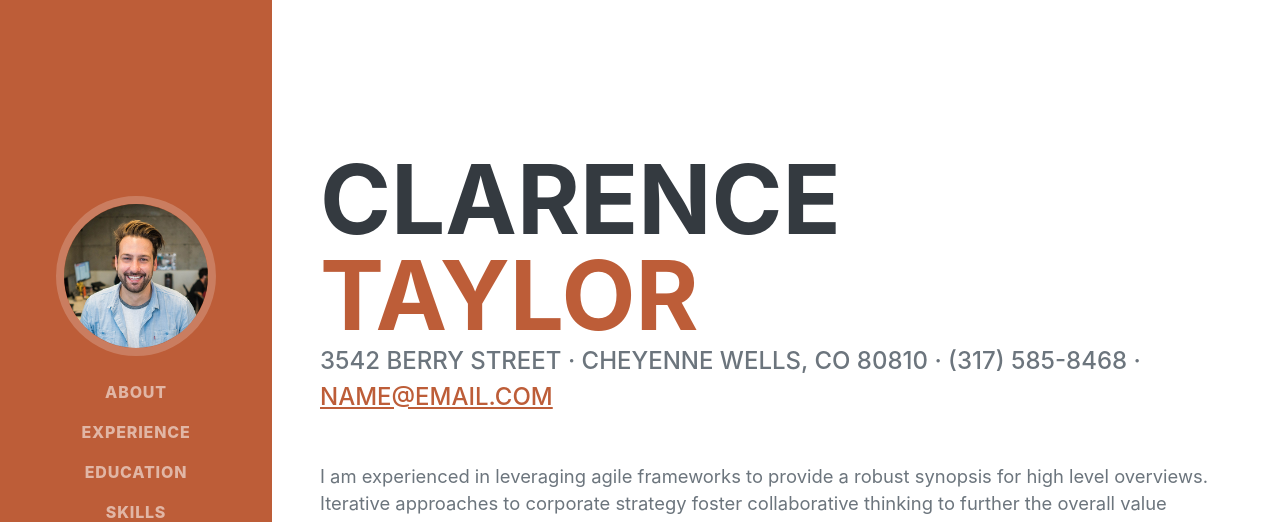
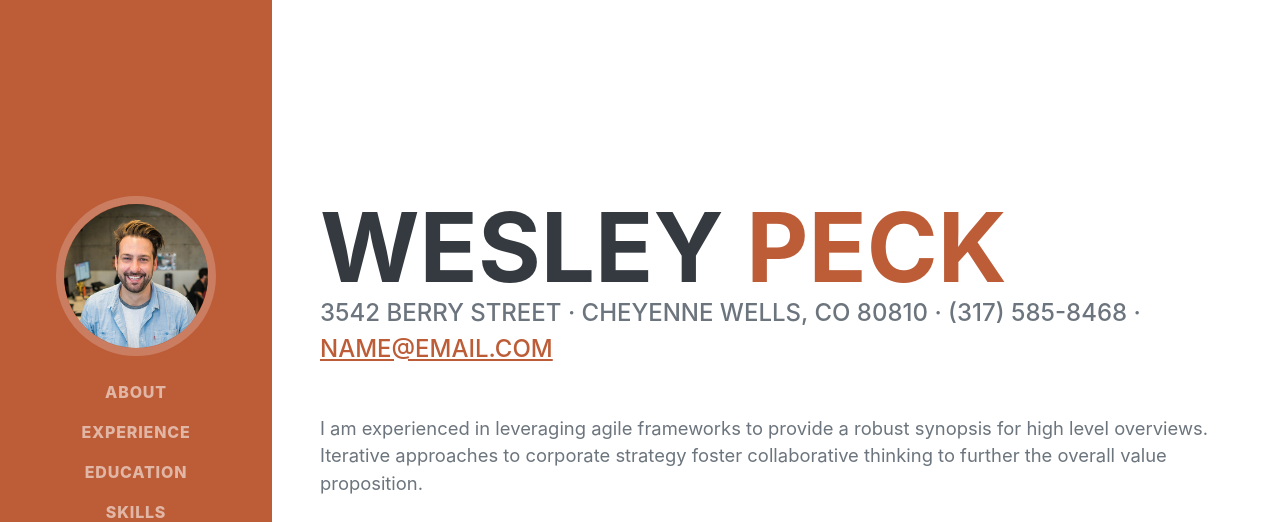
Before and after one commit to wrpeck/wrpeck.github.io, a plain HTML site: page index.html in a window 1280 px wide. Shown: the top 522 px of the page. Drawn offline with nearby package versions, Linux system fonts and the light colour scheme; a web font is replaced by a local one.

Commit message:
updating name

```diff
--- a/index.html
+++ b/index.html
@@ -40,8 +40,8 @@
             <section class="resume-section" id="about">
                 <div class="resume-section-content">
                     <h1 class="mb-0">
-                        Clarence
-                        <span class="text-primary">Taylor</span>
+                        Wesley
+                        <span class="text-primary">Peck</span>
                     </h1>
                     <div class="subheading mb-5">
                         3542 Berry Street · Cheyenne Wells, CO 80810 · (317) 585-8468 ·
```
